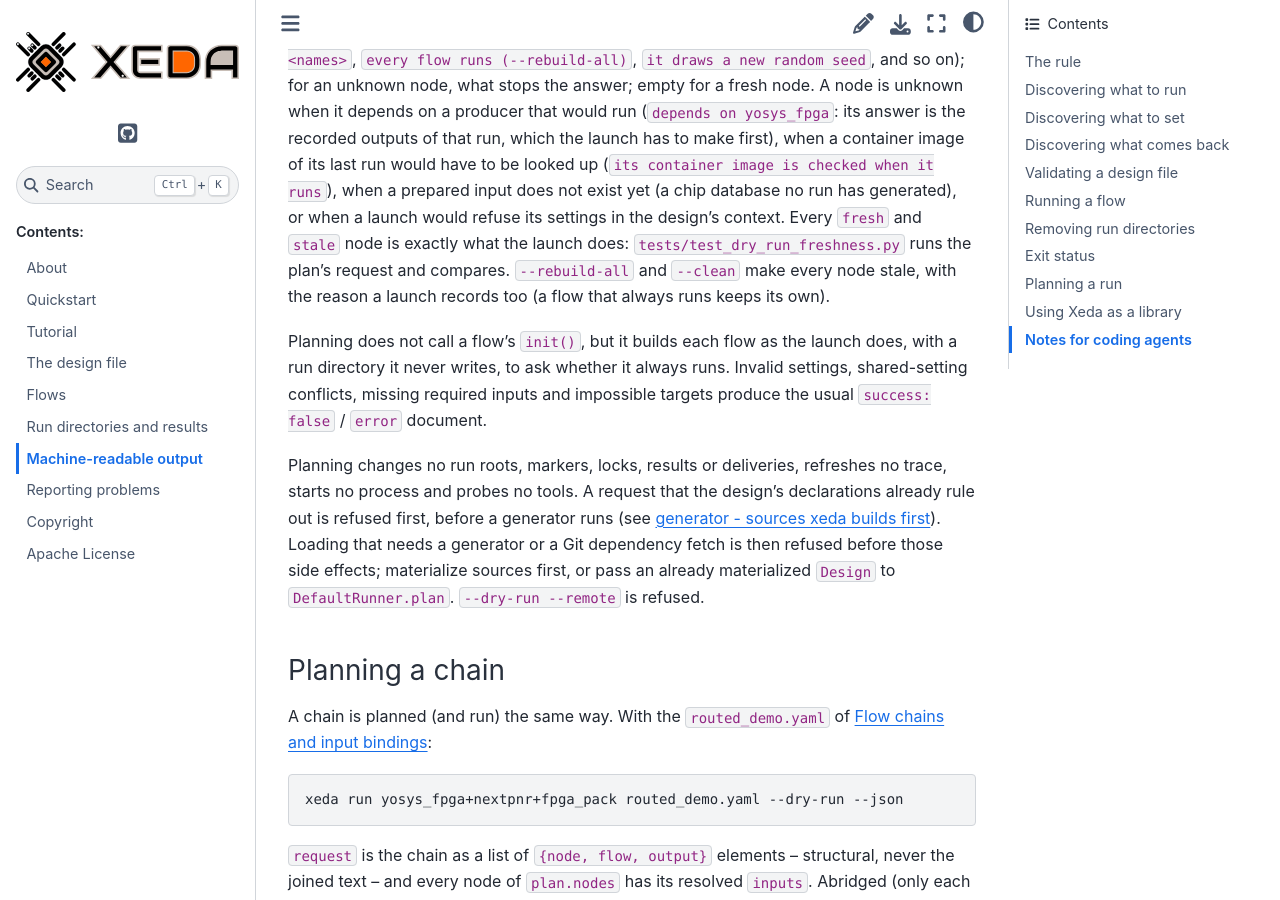
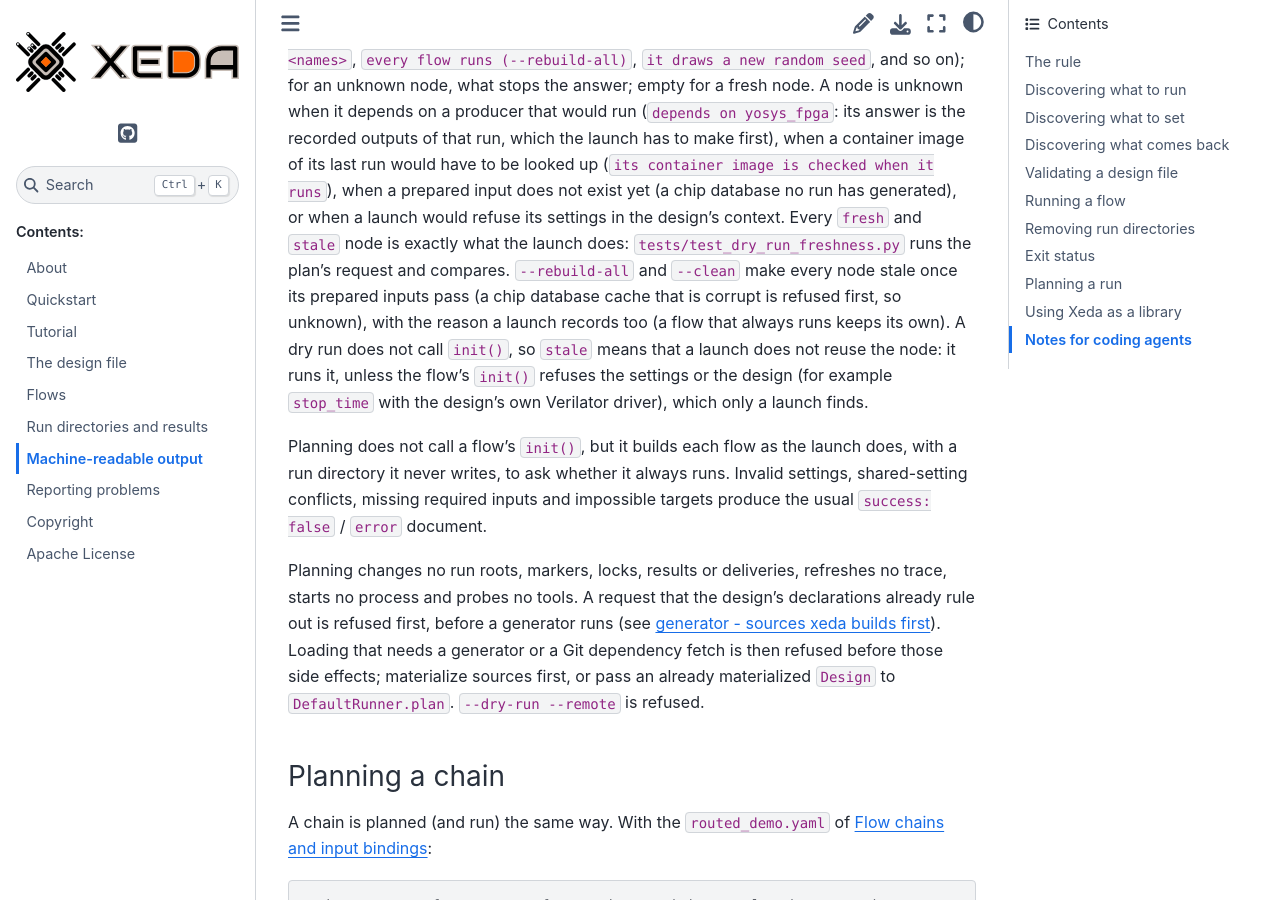
Before and after one commit to XedaHQ/xeda, a Sphinx documentation site: the page built from docs/machine-readable.rst, in a window 1280 px wide and 900 px high, scrolled down 11227 px. Built offline with Sphinx 7.4.7 and the Sphinx Book theme 1.1.4, drawn with Linux system fonts in a browser that asks for light colours.

Commit message:
Qualify what a forced run and a stale node mean in a dry run
--rebuild-all and --clean make a node stale once its prepared inputs pass; a corrupt chip database
cache is refused first. A dry run does not call init(), so stale means that a launch does not
reuse the node, and a flow whose init() refuses the settings or the design fails instead.

```diff
--- a/docs/machine-readable.rst
+++ b/docs/machine-readable.rst
@@ -500,8 +500,11 @@ would have to be looked up (``its container image is checked when it runs``), wh
 input does not exist yet (a chip database no run has generated), or when a launch would refuse its
 settings in the design's context. Every ``fresh`` and ``stale`` node is exactly what the launch
 does: ``tests/test_dry_run_freshness.py`` runs the plan's request and compares. ``--rebuild-all``
-and ``--clean`` make every node stale, with the reason a launch records too (a flow that always
-runs keeps its own).
+and ``--clean`` make every node stale once its prepared inputs pass (a chip database cache that is
+corrupt is refused first, so unknown), with the reason a launch records too (a flow that always
+runs keeps its own). A dry run does not call ``init()``, so ``stale`` means that a launch does not
+reuse the node: it runs it, unless the flow's ``init()`` refuses the settings or the design (for
+example ``stop_time`` with the design's own Verilator driver), which only a launch finds.
 
 Planning does not call a flow's ``init()``, but it builds each flow as the launch does, with a
 run directory it never writes, to ask whether it always runs. Invalid settings, shared-setting
--- a/docs/run-directories.rst
+++ b/docs/run-directories.rst
@@ -236,7 +236,7 @@ What makes a flow stale
 depends on a producer that would run first (the flow is judged by the outputs that run hands over),
 a container image would have to be looked up, or a prepared input, such as a chip database, does
 not exist yet. The dry run takes no lock, refreshes no trace and starts no process. With
-``--rebuild-all`` or ``--clean`` every flow is stale. A flow a run would otherwise reuse has the
+``--rebuild-all`` or ``--clean`` every flow is stale, once its prepared inputs pass. A flow a run would otherwise reuse has the
 reason ``every flow runs (--rebuild-all)`` or ``every flow runs (--clean)``, which a launch records
 too; a flow that always runs keeps its own reason (``it draws a new random seed``).
 
```
Also changed, not shown: CLAUDE.md (+4 -1 lines).
